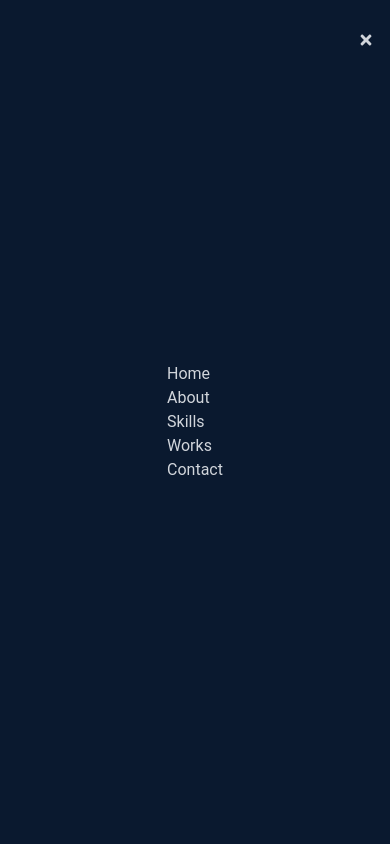
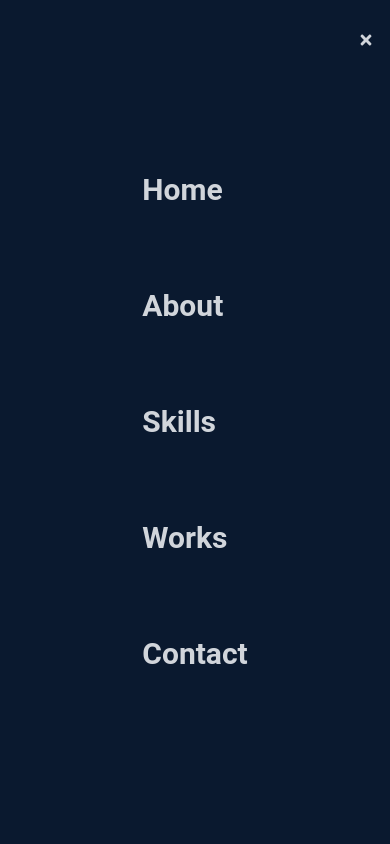
Before and after one commit to udbhas-dutta/portfolio_udbhas, a React (Create React App) app: page / in a window 390 px wide. Both pictures are taken after a click on the element 366 px from the left and 40 px from the top of the page. Shown: the top 844 px of the page. Built offline with nearby package versions, Linux system fonts and the light colour scheme; the HTML template or start-up script is replaced by a standard one.

Commit message:
modified hamburger menu for better frontend view

```diff
--- a/src/components/Navbar.js
+++ b/src/components/Navbar.js
@@ -1,6 +1,7 @@
 import React, { useState } from 'react'
 import Logo from '../assets/logo1.png'
 import { FaBars, FaTimes, FaLinkedin, FaGithub } from 'react-icons/fa'
+import {IconContext} from 'react-icons'
 import { HiOutlineMail } from "react-icons/hi";
 import { BsFillPersonLinesFill } from "react-icons/bs";
 import { Link } from 'react-scroll';
@@ -41,20 +42,20 @@ const Navbar = () => {
             </div>
 
             <div className={nav === true ? 'absolute top-0 left-0 w-full flex justify-center items-center h-screen bg-[#0a192f]' : 'hidden'}>
-                <ul>
-                <li>
+                <ul className='py-16'>
+                <li className='font-bold text-3xl py-10'>
                     <Link onClick={handleClick} to="home" smooth={true} duration={500}>Home</Link>
                 </li>
-                <li>
+                <li className='font-bold text-3xl py-10'>
                     <Link onClick={handleClick} to="about" smooth={true} duration={500}>About</Link>
                 </li>
-                <li>
+                <li className='font-bold text-3xl py-10'>
                     <Link onClick={handleClick} to="skills" smooth={true} duration={500}>Skills</Link>
                 </li>
-                <li>
+                <li className='font-bold text-3xl py-10'>
                     <Link onClick={handleClick} to="work" smooth={true} duration={500}>Works</Link>
                 </li>
-                <li>
+                <li className='font-bold text-3xl py-10'>
                     <Link onClick={handleClick} to="contact" smooth={true} duration={500}>Contact</Link>
                 </li>
                 </ul>
```
